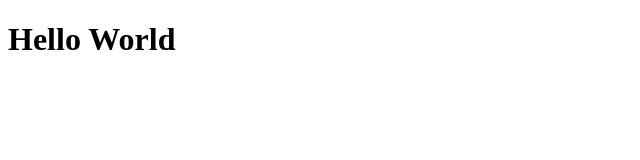
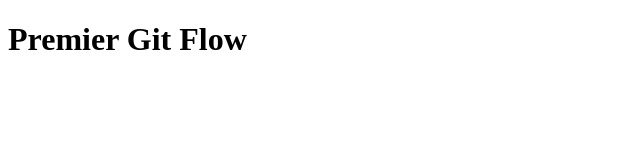
Before and after one commit to Stephanie-MARTIAL/projet-gitflow, a plain HTML site: page index.html in a window 1280 px wide. Shown: the whole page, without its empty margins (0-640 px from the left). Drawn offline with Linux system fonts and the light colour scheme.

Commit message:
changement du titre

```diff
--- a/index.html
+++ b/index.html
@@ -7,6 +7,6 @@
     <title>Document</title>
 </head>
 <body>
-    <h1> Hello World </h1>
+    <h1> Premier Git Flow </h1>
 </body>
 </html>
```
